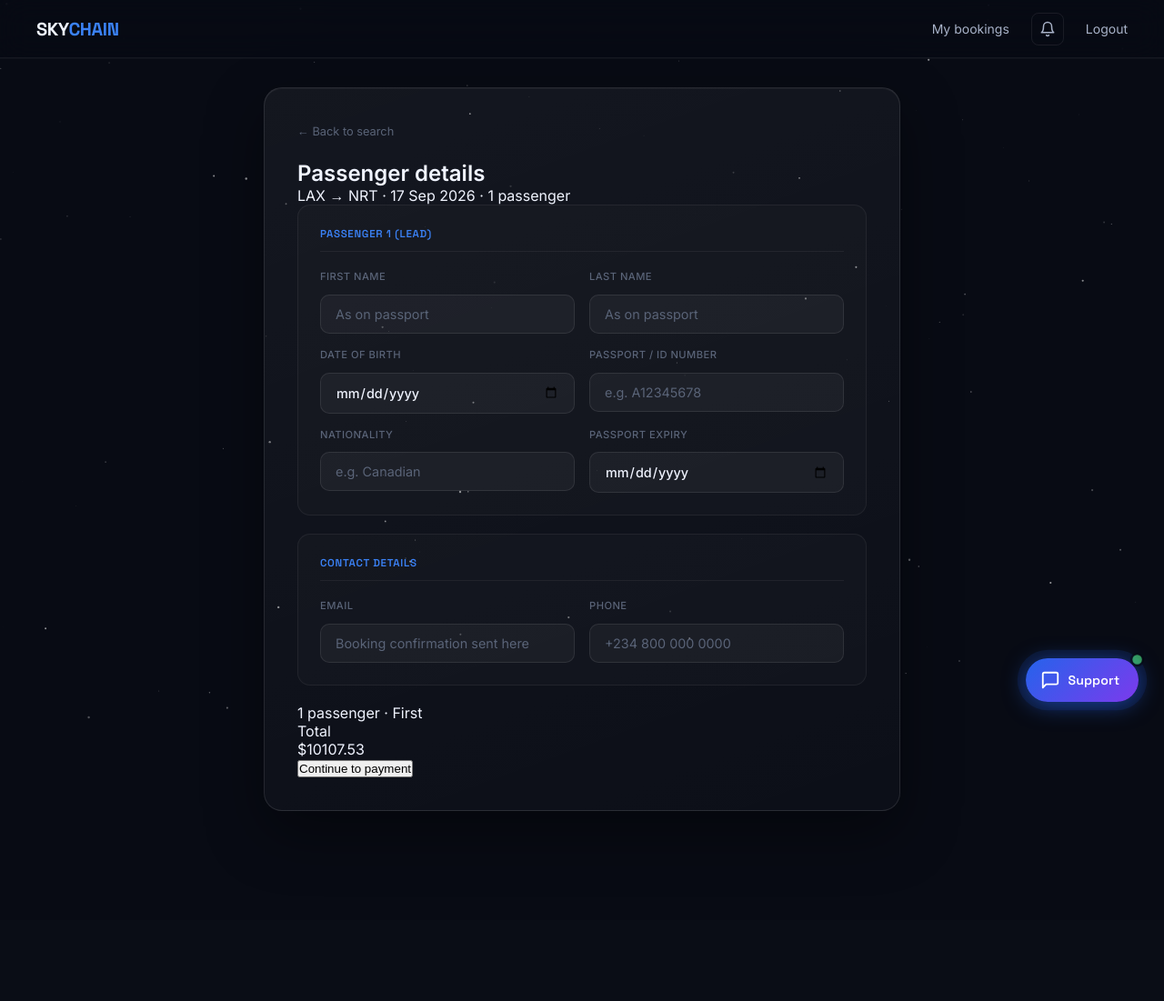
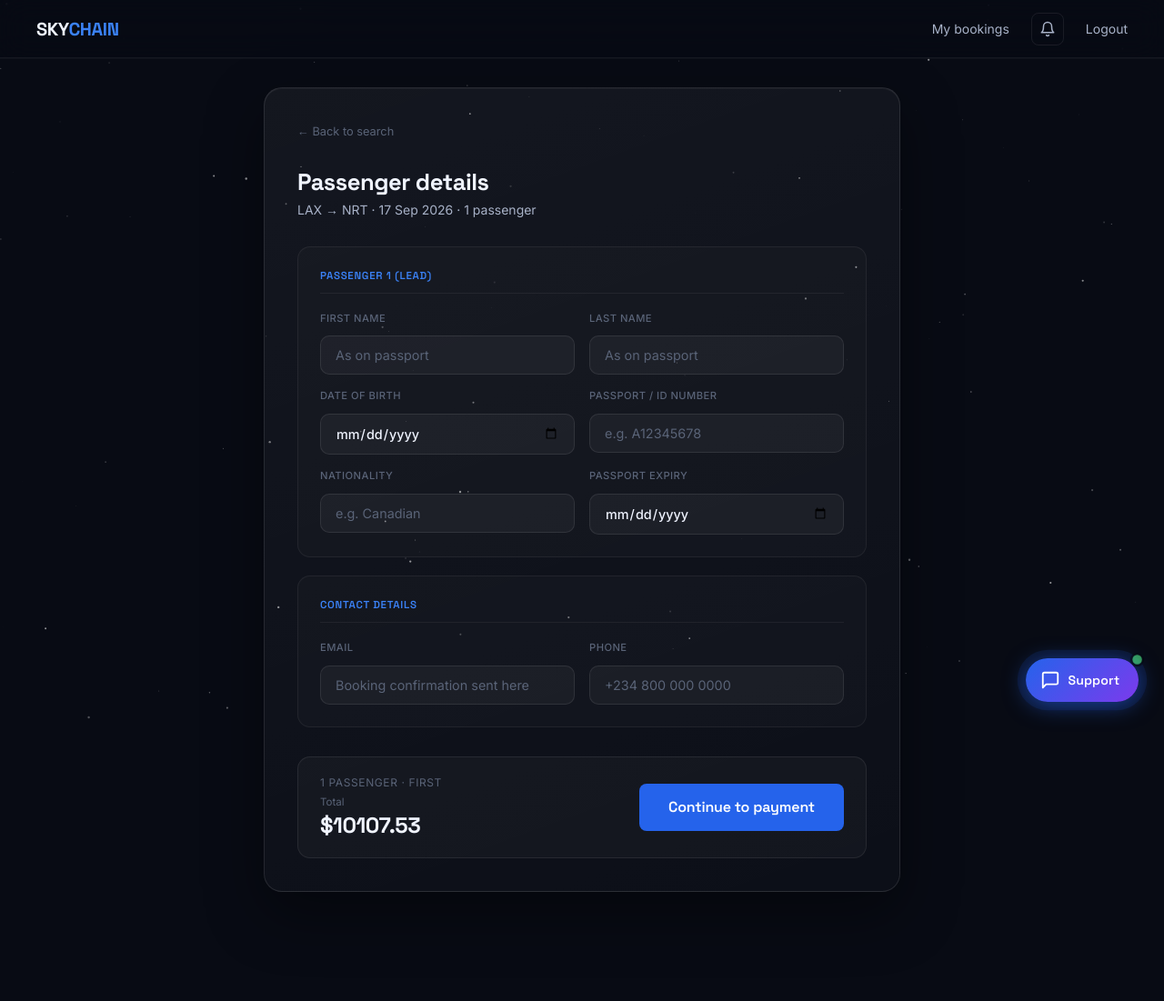
Before and after one commit to Dennis433/flight_booking, a Flask app: page /passengers/01f81485-e666-473f-8ffc-bec20226aeb1 in a window 1280 px wide. Shown: the whole page at 91% size. Before the commit the page ends 892 px from the top, so only its background shows below. Run offline with Flask 3, Linux system fonts and the light colour scheme; the visitor is signed in with stand-in values (Sample User, id 1); data comes from the database, SQL or seed files in the repository; data that the repository does not hold is empty; some libraries are stand-ins or nearby versions.

Commit message:
Add CSS styles for passenger details page

```diff
--- a/templates/passenger_details.html
+++ b/templates/passenger_details.html
@@ -83,4 +83,107 @@
   </div>
 </section>
 
+<style>
+/* ── Page header ─────────────────────────────────────── */
+.extras-header {
+  margin-bottom: 2rem;
+}
+
+.extras-header h2 {
+  font-family: 'Space Grotesk', sans-serif;
+  font-size: 1.6rem;
+  font-weight: 700;
+  letter-spacing: -0.02em;
+  color: var(--text);
+  margin: 0.5rem 0 0.35rem;
+}
+
+.extras-sub {
+  font-size: 0.875rem;
+  color: var(--text-2);
+  margin: 0;
+}
+
+/* ── Summary bar ─────────────────────────────────────── */
+.extras-summary {
+  display: flex;
+  align-items: center;
+  justify-content: space-between;
+  margin-top: 2rem;
+  padding: 1.25rem 1.5rem;
+  background: rgba(255, 255, 255, 0.03);
+  border: 1px solid var(--border);
+  border-radius: var(--radius);
+  gap: 1.5rem;
+}
+
+.extras-summary-left {
+  display: flex;
+  flex-direction: column;
+  gap: 0.2rem;
+}
+
+.extras-base {
+  font-size: 0.75rem;
+  color: var(--text-3);
+  text-transform: uppercase;
+  letter-spacing: 0.05em;
+}
+
+.extras-total-label {
+  font-size: 0.72rem;
+  color: var(--text-3);
+  margin-top: 0.25rem;
+}
+
+.extras-total {
+  font-family: 'Space Grotesk', sans-serif;
+  font-size: 1.5rem;
+  font-weight: 700;
+  color: var(--text);
+  letter-spacing: -0.02em;
+}
+
+/* ── Continue to Payment button ──────────────────────── */
+.btn-continue {
+  padding: 0.95rem 2rem;
+  background: var(--blue);
+  color: #fff;
+  border: none;
+  border-radius: var(--radius-sm);
+  font-family: 'Space Grotesk', sans-serif;
+  font-size: 1rem;
+  font-weight: 600;
+  cursor: pointer;
+  white-space: nowrap;
+  letter-spacing: -0.01em;
+  flex-shrink: 0;
+  transition: background 0.2s, transform 0.15s, box-shadow 0.2s;
+}
+
+.btn-continue:hover {
+  background: var(--blue-l);
+  transform: translateY(-1px);
+  box-shadow: 0 8px 24px rgba(37, 99, 235, 0.35);
+}
+
+.btn-continue:active {
+  transform: translateY(0);
+  box-shadow: none;
+}
+
+/* ── Mobile ──────────────────────────────────────────── */
+@media (max-width: 600px) {
+  .extras-summary {
+    flex-direction: column;
+    align-items: flex-start;
+  }
+
+  .btn-continue {
+    width: 100%;
+    text-align: center;
+  }
+}
+</style>
+
 {% endblock %}
```
